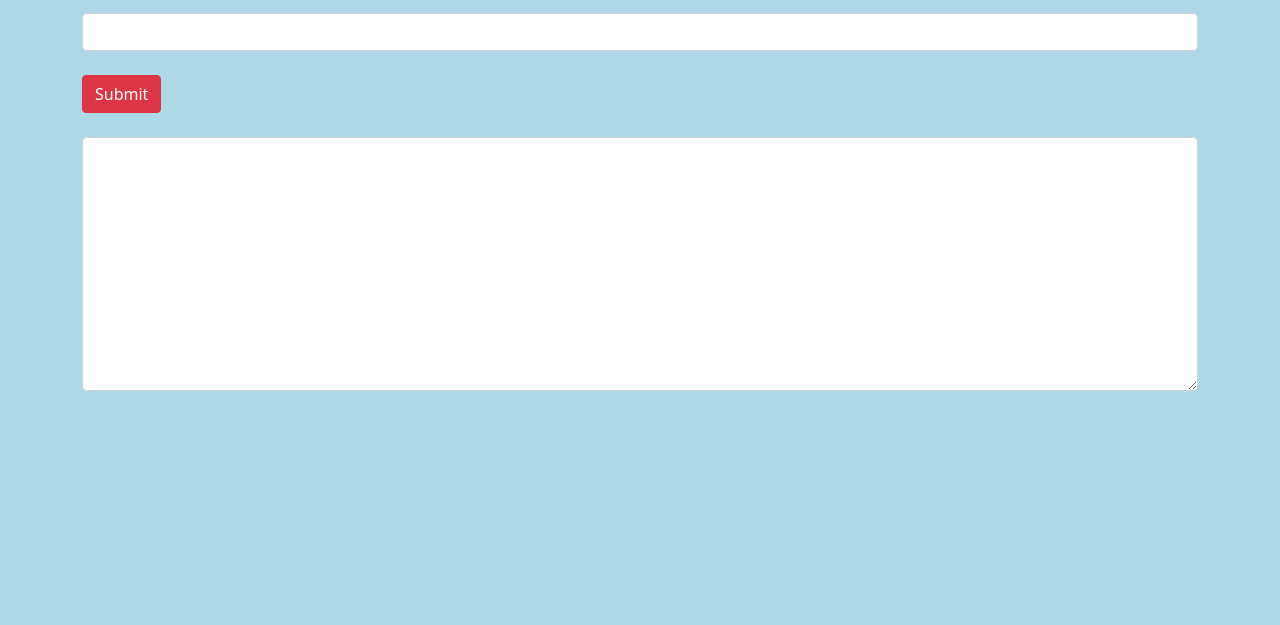
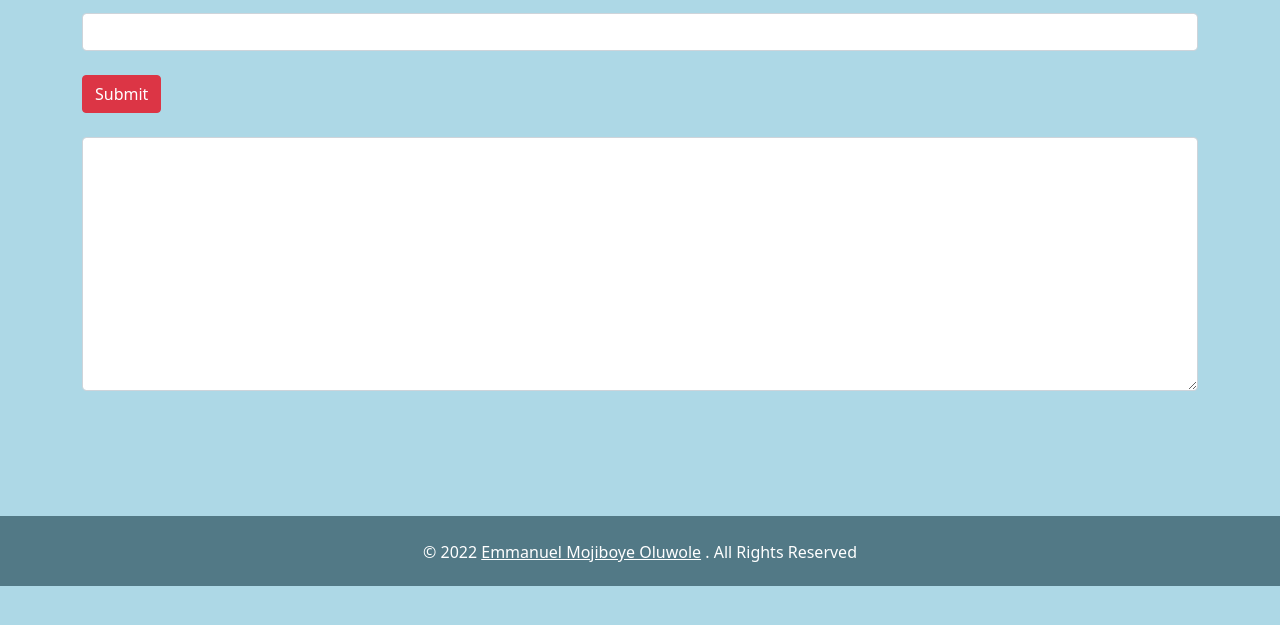
Before and after one commit to Emzzy241/PIG-Latin-, a plain HTML site: page index.html in a window 1280 px wide. Shown: the part 73-698 px from the top of the page. Drawn offline with Linux system fonts and the light colour scheme.

Commit message:
done with the application added a README to app, time to push

```diff
--- a/css/styles.css
+++ b/css/styles.css
@@ -7,3 +7,27 @@
 body{
     background-color: lightblue;
 }
+
+
+.footer-bottom {
+    background-color: rgb(82, 121, 134);
+    text-align: center;
+    color: white;
+    height: 70px;
+    margin-top: 125px;
+}
+
+
+
+.footer-bottom a{
+    color: white;
+}
+
+.copyright-link {
+    display: inline-block;
+    text-decoration: underline;
+}
+
+.copyright-link:is(:hover, :focus) {
+    text-decoration: none;
+}
--- a/index.html
+++ b/index.html
@@ -27,6 +27,14 @@
         </div>
     </div>
 
+     <div class="footer-bottom"> <br>
+        <p class="copyright">
+            &copy; 2022 <a href="https://www.instagram.com/emmanuel.9944/" class="copyright-link">Emmanuel Mojiboye
+                Oluwole</a> . All Rights Reserved
+        </p>
+    </div>
+
+
 
 </body>
 </html>
```
Also changed, not shown: 1 other file.
